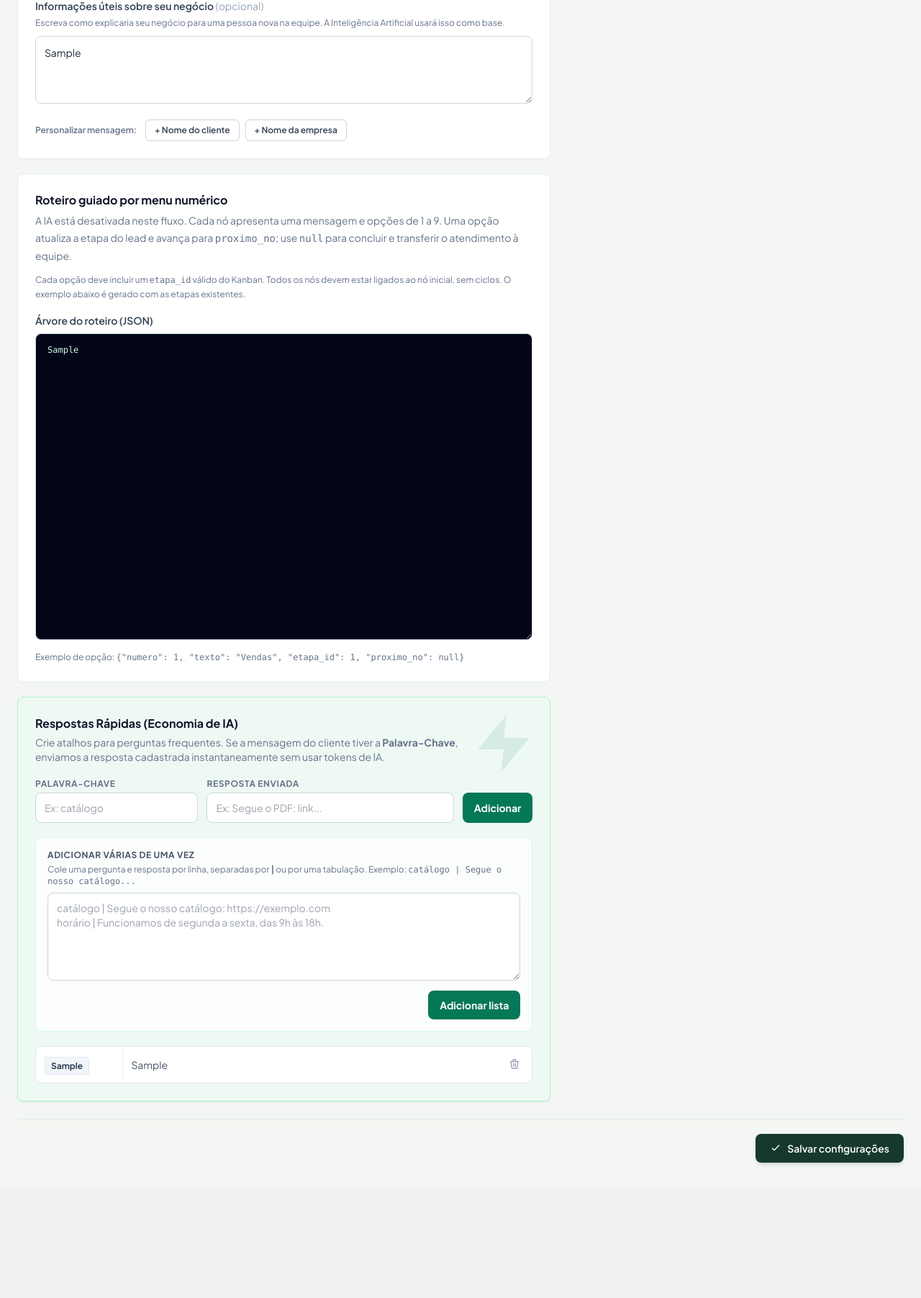
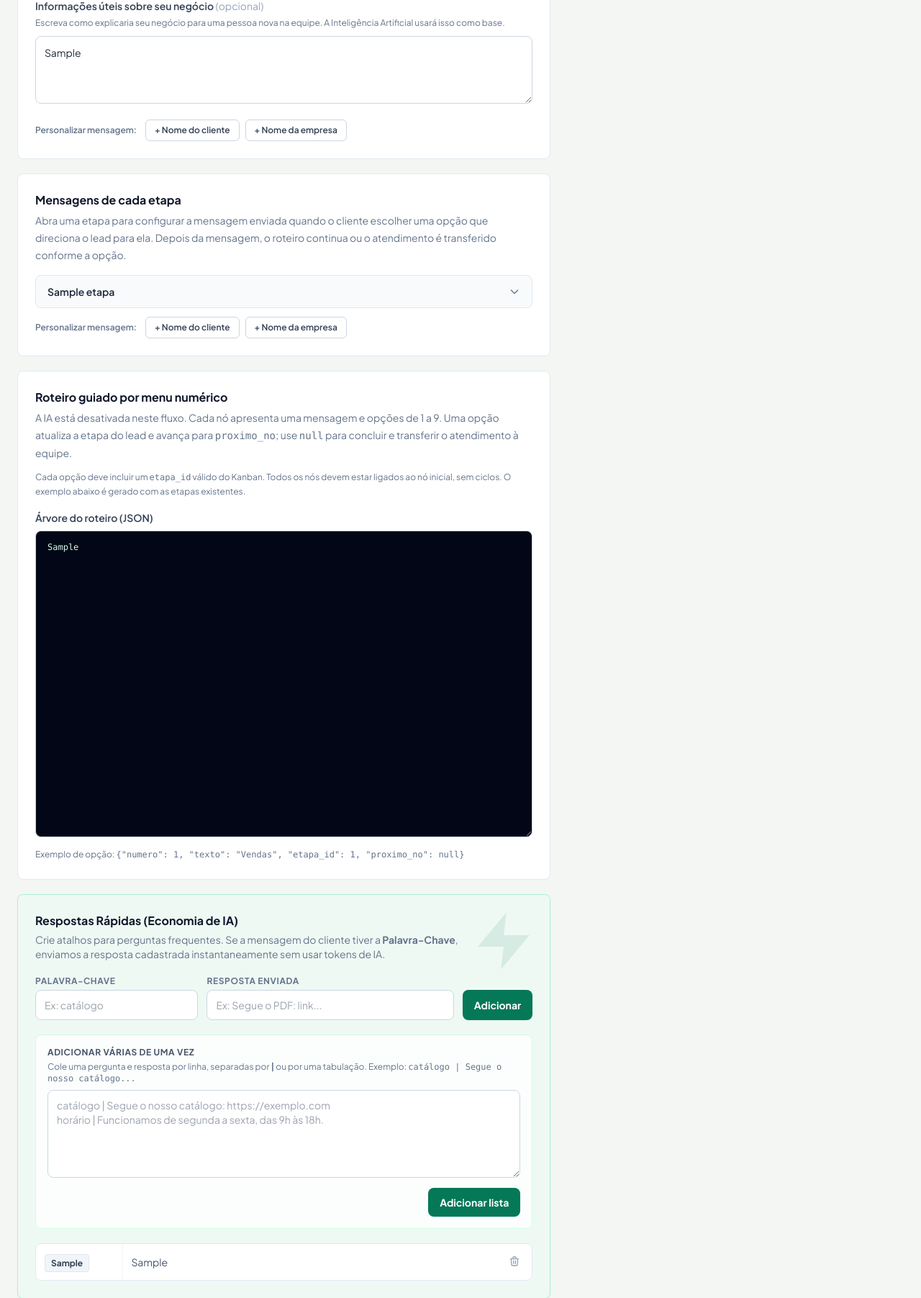
Before and after one commit to PyPedro/crm, a Flask app: page /configuracoes/bot in a window 1280 px wide. Shown: the part 832-2635 px from the top of the page at 72% size. Before the commit the page ends 2450 px from the top, so only its background shows below. Run offline with Flask 3, Linux system fonts and the light colour scheme; a user stored in the database is signed in; tables that the repository leaves empty hold one stand-in row (values such as "Sample post"); some libraries are stand-ins or nearby versions.

Commit message:
Add per-stage menu response messages
Co-authored-by: Copilot <223556219+Copilot@users.noreply.github.com>

```diff
--- a/app/__init__.py
+++ b/app/__init__.py
@@ -98,6 +98,7 @@ def create_app(config_overrides=None):
             'etapa': {
                 'exibir_no_menu': 'BOOLEAN NOT NULL DEFAULT FALSE',
                 'numero_menu': 'INTEGER',
+                'mensagem_etapa': 'TEXT',
             },
             'pessoa': {
                 'ia_ativa': 'BOOLEAN NOT NULL DEFAULT TRUE',
--- a/app/models.py
+++ b/app/models.py
@@ -79,6 +79,7 @@ class Etapa(db.Model):
     nome = db.Column(db.String(50), nullable=False)
     exibir_no_menu = db.Column(db.Boolean, default=False)
     numero_menu = db.Column(db.Integer, nullable=True)
+    mensagem_etapa = db.Column(db.Text, nullable=True)
 
     negocios = db.relationship('Negocio', backref='etapa', lazy=True)
 
--- a/app/routes.py
+++ b/app/routes.py
@@ -1039,6 +1039,10 @@ def configuracoes_bot():
         tom_resposta = (request.form.get('tom_resposta') or '').strip()
         mensagem_transbordo = (request.form.get('mensagem_transbordo') or '').strip()
         roteiro_menu_texto = (request.form.get('roteiro_menu') or '').strip()
+        mensagens_etapa = {
+            etapa.id: (request.form.get(f'mensagem_etapa_{etapa.id}') or '').strip()
+            for etapa in etapas
+        }
         roteiro_menu = None
 
         if not mensagem_saudacao or len(mensagem_saudacao) > 2000:
@@ -1049,6 +1053,8 @@ def configuracoes_bot():
             erro = 'Escolha um tom.'
         elif not mensagem_transbordo or len(mensagem_transbordo) > 500:
             erro = 'Mensagem de transbordo inválida.'
+        elif any(len(mensagem) > 2000 for mensagem in mensagens_etapa.values()):
+            erro = 'As mensagens das etapas devem ter no máximo 2000 caracteres.'
 
         if not erro:
             try:
@@ -1063,6 +1069,7 @@ def configuracoes_bot():
             'prompt_personalidade': prompt_personalidade,
             'tom_resposta': tom_resposta,
             'mensagem_transbordo': mensagem_transbordo,
+            'mensagens_etapa': mensagens_etapa,
         }
         if erro:
             return render_template(
@@ -1080,6 +1087,8 @@ def configuracoes_bot():
         empresa.prompt_personalidade = prompt_personalidade
         empresa.tom_resposta = tom_resposta
         empresa.mensagem_transbordo = mensagem_transbordo
+        for etapa in etapas:
+            etapa.mensagem_etapa = mensagens_etapa[etapa.id] or None
         try:
             db.session.commit()
         except Exception:
--- a/app/tasks.py
+++ b/app/tasks.py
@@ -681,28 +681,48 @@ def _processar_payload(payload):
         raise RuntimeError(
             f'A opção {opcao.get("numero")} do roteiro aponta para uma etapa inexistente.'
         )
+    proximo_no = opcao.get('proximo_no')
+    if proximo_no is not None and proximo_no not in nos:
+        raise RuntimeError(
+            f'A opção {opcao.get("numero")} aponta para o nó inexistente {proximo_no!r}.'
+        )
+
     negocio = Negocio.query.filter_by(
         empresa_id=empresa.id, pessoa_id=pessoa.id
     ).order_by(Negocio.id).first()
     if negocio:
         negocio.etapa_id = etapa.id
 
-    proximo_no = opcao.get('proximo_no')
     if proximo_no is None:
+        db.session.commit()
+        if etapa.mensagem_etapa:
+            _simular_digitacao(instancia, telefone, 1.0)
+            _enviar_resposta(
+                empresa.id,
+                pessoa.id,
+                telefone,
+                instancia,
+                _personalizar_mensagem(etapa.mensagem_etapa, empresa, pessoa),
+            )
         _simular_digitacao(instancia, telefone, 1.2)
         _transferir_para_humano(
             empresa, pessoa, telefone, instancia, empresa.mensagem_transbordo
         )
         return 'transferred'
-    if proximo_no not in nos:
-        raise RuntimeError(
-            f'A opção {opcao.get("numero")} aponta para o nó inexistente {proximo_no!r}.'
-        )
 
     pessoa.status_atendimento = 'menu'
     pessoa.ia_ativa = False
     pessoa.roteiro_no_atual = proximo_no
     db.session.commit()
+    if etapa.mensagem_etapa:
+        _simular_digitacao(instancia, telefone, 1.0)
+        _enviar_resposta(
+            empresa.id,
+            pessoa.id,
+            telefone,
+            instancia,
+            _personalizar_mensagem(etapa.mensagem_etapa, empresa, pessoa),
+        )
     _simular_digitacao(instancia, telefone, 1.2)
     _enviar_resposta(
         empresa.id,
--- a/app/templates/configuracoes.html
+++ b/app/templates/configuracoes.html
@@ -98,6 +98,37 @@
                             <button type="button" data-variable="{nome_cliente}" class="rounded-md border border-slate-300 px-3 py-1.5 text-xs font-semibold text-slate-700 transition hover:border-emerald-700 hover:bg-emerald-50">+ Nome do cliente</button>
                             <button type="button" data-variable="{nome_empresa}" class="rounded-md border border-slate-300 px-3 py-1.5 text-xs font-semibold text-slate-700 transition hover:border-emerald-700 hover:bg-emerald-50">+ Nome da empresa</button>
                         </div>
+                    </section>
+
+                    <!-- MENSAGENS DAS ETAPAS -->
+                    <section class="rounded-lg border border-slate-200 bg-white p-5 sm:p-6">
+                        <h2 class="text-base font-bold text-slate-900">Mensagens de cada etapa</h2>
+                        <p class="mt-1 text-sm leading-6 text-slate-500">Abra uma etapa para configurar a mensagem enviada quando o cliente escolher uma opção que direciona o lead para ela. Depois da mensagem, o roteiro continua ou o atendimento é transferido conforme a opção.</p>
+                        <div class="mt-4 space-y-2">
+                            {% for etapa in etapas %}
+                            <details class="group rounded-lg border border-slate-200 bg-slate-50">
+                                <summary class="flex cursor-pointer list-none items-center justify-between gap-3 px-4 py-3 text-sm font-semibold text-slate-800">
+                                    <span>{{ etapa.nome }}</span>
+                                    <svg class="h-4 w-4 shrink-0 text-slate-500 transition-transform group-open:rotate-180" fill="none" stroke="currentColor" viewBox="0 0 24 24" aria-hidden="true">
+                                        <path stroke-linecap="round" stroke-linejoin="round" stroke-width="2" d="m19 9-7 7-7-7"/>
+                                    </svg>
+                                </summary>
+                                <div class="border-t border-slate-200 px-4 py-4">
+                                    <label for="mensagem-etapa-{{ etapa.id }}" class="block text-sm font-medium text-slate-700">Mensagem após escolher esta etapa <span class="font-normal text-slate-400">(opcional)</span></label>
+                                    <textarea id="mensagem-etapa-{{ etapa.id }}" name="mensagem_etapa_{{ etapa.id }}" maxlength="2000" rows="3" data-variable-target class="mt-2 w-full rounded-lg border border-slate-300 bg-white px-3 py-2.5 text-sm leading-6 outline-none transition focus:border-emerald-700 focus:ring-2 focus:ring-emerald-100" placeholder="Ex.: Perfeito! Vou encaminhar sua solicitação para a equipe de {{ etapa.nome }}.">{{ form_values.mensagens_etapa.get(etapa.id, etapa.mensagem_etapa or '') if form_values is defined else (etapa.mensagem_etapa or '') }}</textarea>
+                                </div>
+                            </details>
+                            {% else %}
+                            <p class="rounded-lg border border-dashed border-slate-300 px-4 py-5 text-center text-sm text-slate-500">Cadastre ao menos uma etapa no Kanban para configurar mensagens.</p>
+                            {% endfor %}
+                        </div>
+                        {% if etapas %}
+                        <div class="mt-3 flex flex-wrap items-center gap-2" aria-label="Variáveis para inserir nas mensagens das etapas">
+                            <span class="mr-1 text-xs font-semibold text-slate-500">Personalizar mensagem:</span>
+                            <button type="button" data-variable="{nome_cliente}" class="rounded-md border border-slate-300 bg-white px-3 py-1.5 text-xs font-semibold text-slate-700 transition hover:border-emerald-700 hover:bg-emerald-50">+ Nome do cliente</button>
+                            <button type="button" data-variable="{nome_empresa}" class="rounded-md border border-slate-300 bg-white px-3 py-1.5 text-xs font-semibold text-slate-700 transition hover:border-emerald-700 hover:bg-emerald-50">+ Nome da empresa</button>
+                        </div>
+                        {% endif %}
                     </section>
 
                     <!-- ROTEIRO NUMÉRICO -->
```
